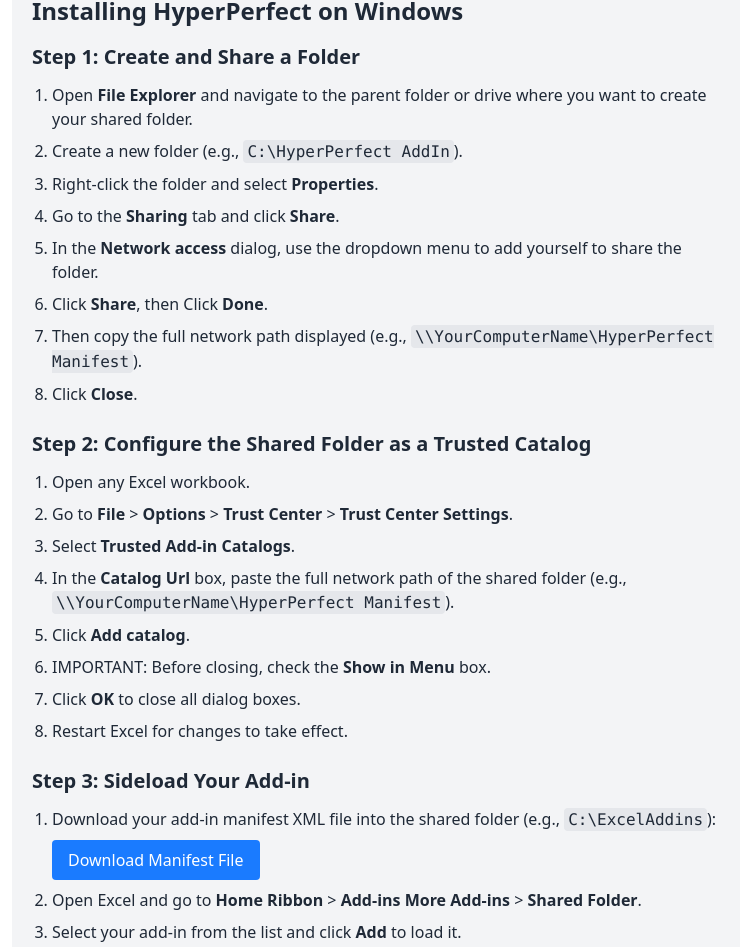
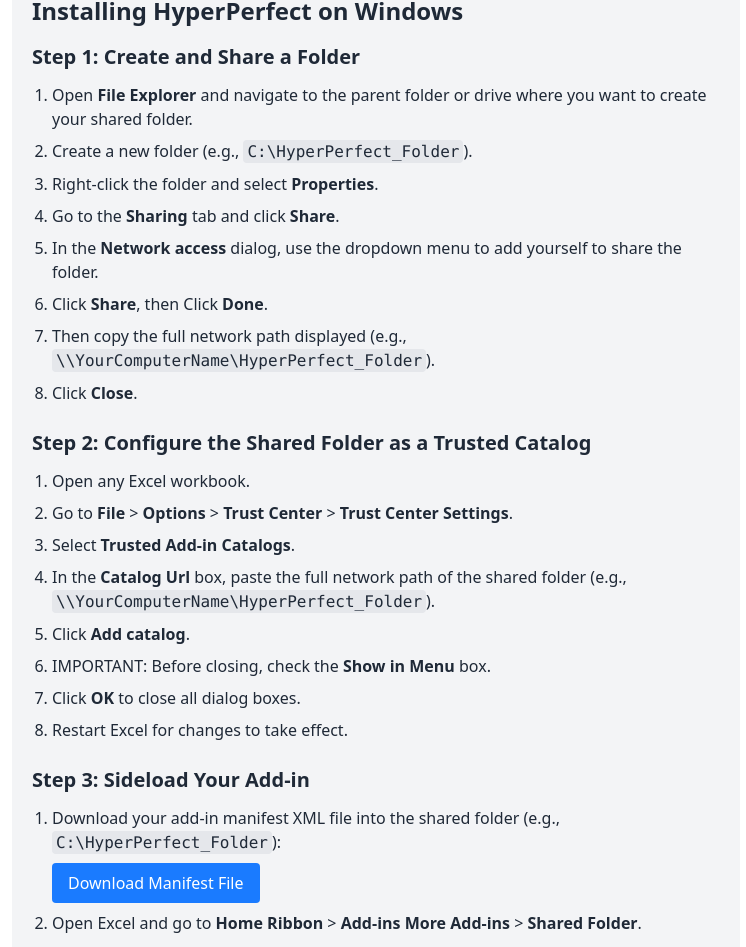
Before and after one commit to bankit711/hyperperfect, a Next.js app: page /install in a window 1280 px wide. Shown: the part 133-1080 px from the top of the page, without its empty margins (264-1010 px from the left). Built offline with nearby package versions, Linux system fonts and the light colour scheme.

Commit message:
standardizing language

```diff
--- a/app/install/page.tsx
+++ b/app/install/page.tsx
@@ -61,12 +61,12 @@
           <h3 className="text-xl font-semibold mb-3">Step 1: Create and Share a Folder</h3>
           <ol className="list-decimal pl-5 space-y-2">
             <li>Open <strong>File Explorer</strong> and navigate to the parent folder or drive where you want to create your shared folder.</li>
-            <li>Create a new folder (e.g., <code className="bg-gray-200 px-1 py-0.5 rounded">C:\HyperPerfect AddIn</code>).</li>
+            <li>Create a new folder (e.g., <code className="bg-gray-200 px-1 py-0.5 rounded">C:\HyperPerfect_Folder</code>).</li>
             <li>Right-click the folder and select <strong>Properties</strong>.</li>
             <li>Go to the <strong>Sharing</strong> tab and click <strong>Share</strong>.</li>
             <li>In the <strong>Network access</strong> dialog, use the dropdown menu to add yourself to share the folder.</li>
             <li>Click <strong>Share</strong>, then Click <strong>Done</strong>.</li>
-            <li>Then copy the full network path displayed (e.g., <code className="bg-gray-200 px-1 py-0.5 rounded">\\YourComputerName\HyperPerfect Manifest</code>).</li>
+            <li>Then copy the full network path displayed (e.g., <code className="bg-gray-200 px-1 py-0.5 rounded">\\YourComputerName\HyperPerfect_Folder</code>).</li>
             <li>Click <strong>Close</strong>.</li>
           </ol>
         </div>
@@ -77,7 +77,7 @@
             <li>Open any Excel workbook.</li>
             <li>Go to <strong>File</strong> &gt; <strong>Options</strong> &gt; <strong>Trust Center</strong> &gt; <strong>Trust Center Settings</strong>.</li>
             <li>Select <strong>Trusted Add-in Catalogs</strong>.</li>
-            <li>In the <strong>Catalog Url</strong> box, paste the full network path of the shared folder (e.g., <code className="bg-gray-200 px-1 py-0.5 rounded">\\YourComputerName\HyperPerfect Manifest</code>).</li>
+            <li>In the <strong>Catalog Url</strong> box, paste the full network path of the shared folder (e.g., <code className="bg-gray-200 px-1 py-0.5 rounded">\\YourComputerName\HyperPerfect_Folder</code>).</li>
             <li>Click <strong>Add catalog</strong>.</li>
             <li>IMPORTANT: Before closing, check the <strong>Show in Menu</strong> box.</li>
             <li>Click <strong>OK</strong> to close all dialog boxes.</li>
@@ -89,7 +89,7 @@
           <h3 className="text-xl font-semibold mb-3">Step 3: Sideload Your Add-in</h3>
           <ol className="list-decimal pl-5 space-y-2">
             <li>
-              Download your add-in manifest XML file into the shared folder (e.g., <code className="bg-gray-200 px-1 py-0.5 rounded">C:\ExcelAddins</code>):
+              Download your add-in manifest XML file into the shared folder (e.g., <code className="bg-gray-200 px-1 py-0.5 rounded">C:\HyperPerfect_Folder</code>):
               <div className="mt-2 mb-2">
                 <button
                   onClick={async () => {
```
